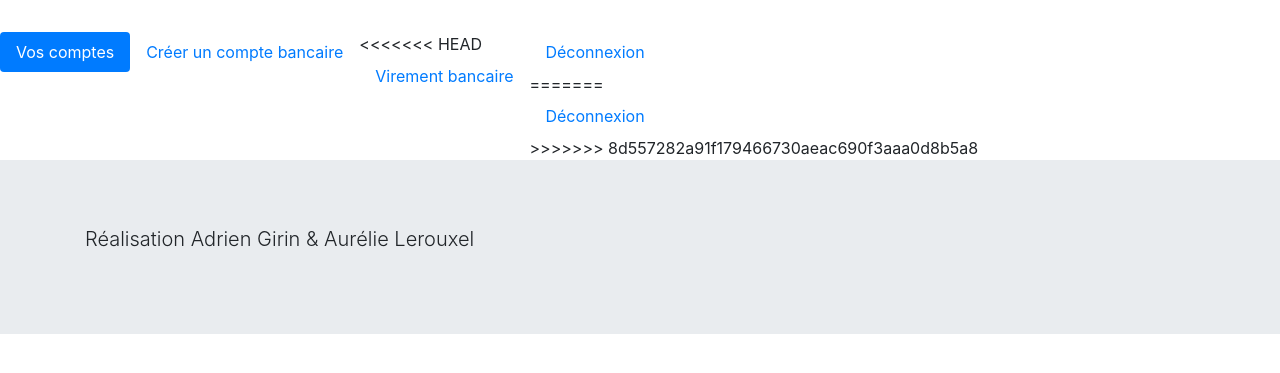
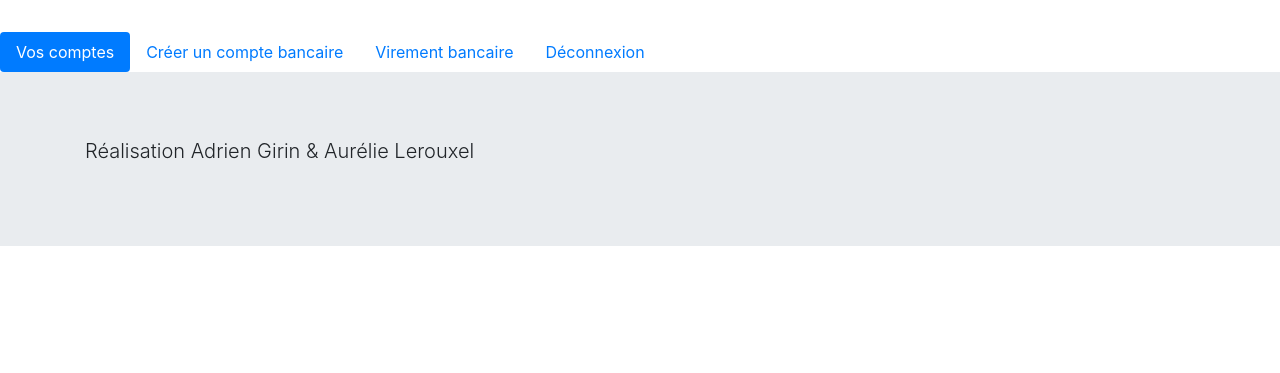
Before and after one commit to aurelielerouxel/banque_symfony, a Symfony app: template templates/template.html.twig in a window 1280 px wide. Shown: the part 249-622 px from the top of the page. Run offline with Twig, Linux system fonts and the light colour scheme; the template is opened without the code that fills it, so the values that code supplies are empty; some libraries are stand-ins or nearby versions.

Commit message:
resolve conflit on nav bar

```diff
--- a/templates/template.html.twig
+++ b/templates/template.html.twig
@@ -17,14 +17,10 @@
             <a class="nav-link" href="{{path("add_bank_account")}}">Créer un compte bancaire</a>
         </li>
         <li class="nav-item">
-<<<<<<< HEAD
             <a class="nav-link" href="#">Virement bancaire</a>
         </li>
         <li class="nav-item">
-            <a class="nav-link" href="#">Déconnexion</a>
-=======
             <a class="nav-link" href="{{path("app_logout")}}">Déconnexion</a>
->>>>>>> 8d557282a91f179466730aeac690f3aaa0d8b5a8
         </li>
     </ul>
 
```
